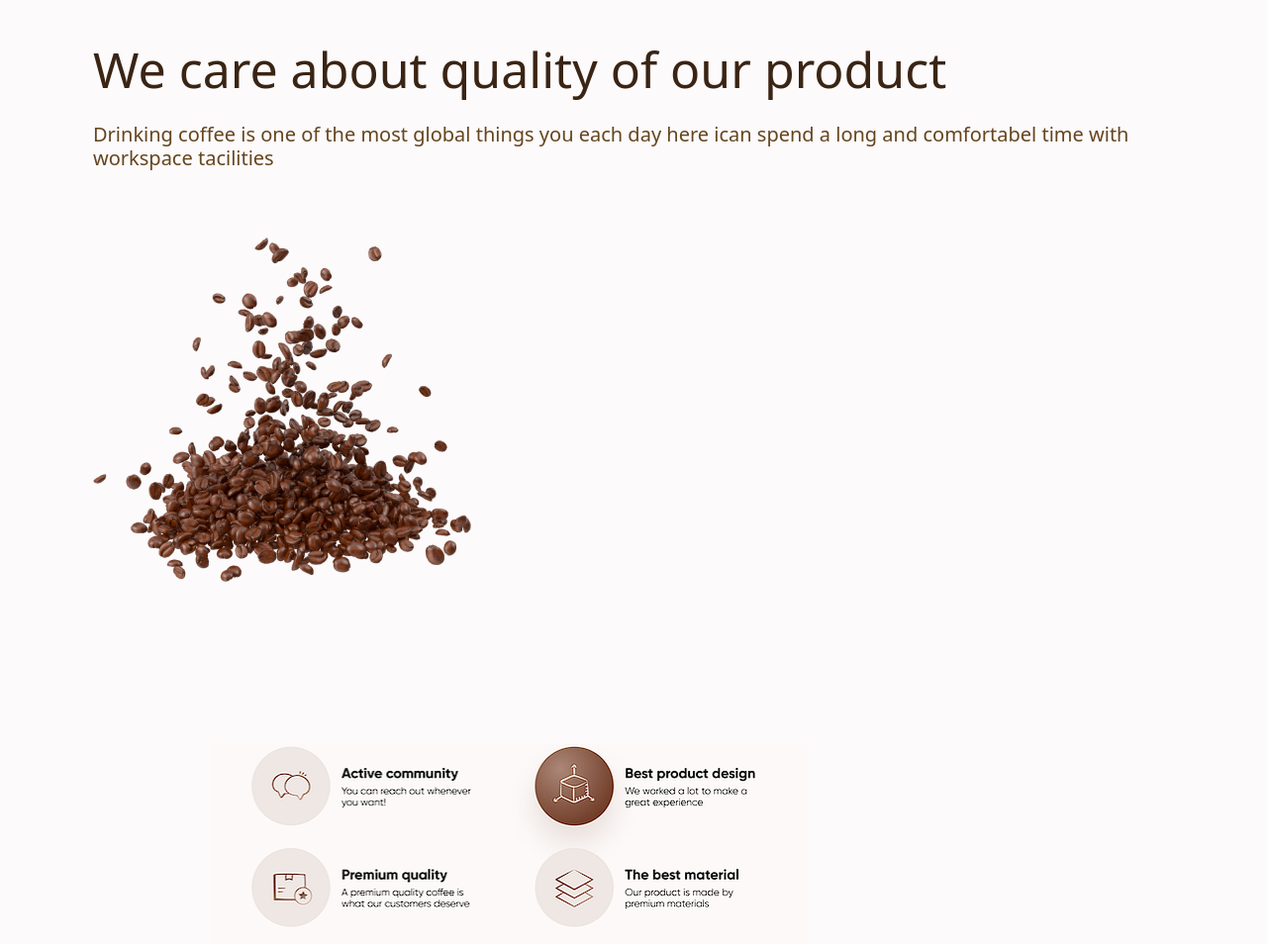
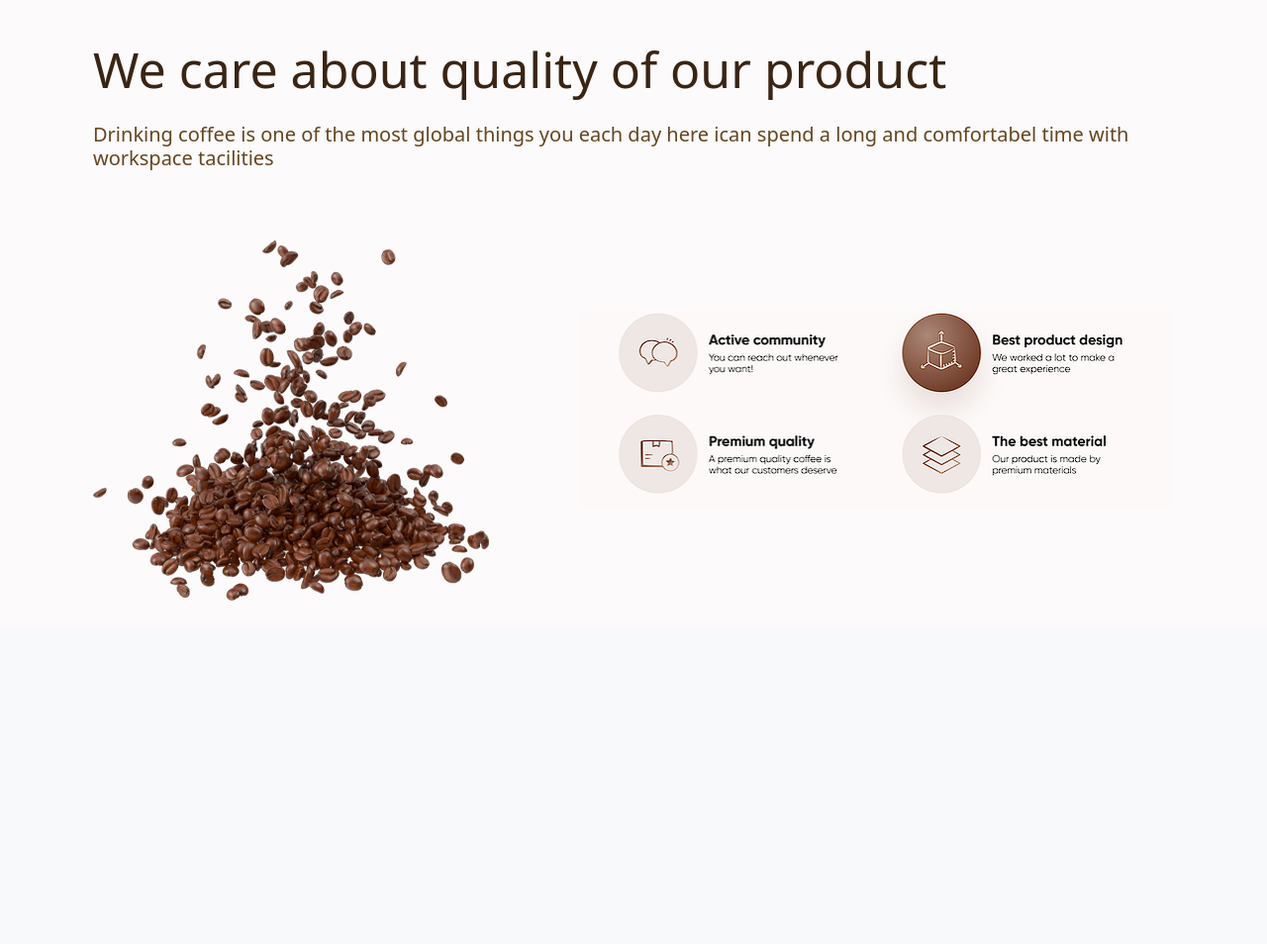
Before and after one commit to amarezZam/Real-Web, a PHP site: page / in a window 1280 px wide. Shown: the part 1851-2805 px from the top of the page at 99% size. After the commit the page ends 2458 px from the top, so only its background shows below. Run offline with PHP 8.4, Linux system fonts and the light colour scheme.

Commit message:
engeriving img

```diff
--- a/Style/Styles.css
+++ b/Style/Styles.css
@@ -118,18 +118,24 @@ padding: 25px;
   justify-content: center;
   text-align: center;
 }
-.bean-banner{
 
-margin-top: 60px;
-  float: left;
-  width: 35%;
-  height: 20%;
-}
 .bean-text{
   font-size: 50px;
   color: #3a2414;
+  background-image: none;
 }
-.option-web{
-  margin-top: 15%;
-  margin-left: 11%;
-}
+
+
+.bean-banner{
+    float: left;
+width: 400px;
+height: 400px;
+margin-top: 5%;
+
+  }
+  .option-web{
+    margin-top: 13%;
+    margin-left: 45%;
+    width: 600px;
+    height: 200px;
+  }
--- a/index.html
+++ b/index.html
@@ -284,8 +284,10 @@
 			<p class="bean-text" >We care about quality of our product   </p>
 
 			<h5 style="color: #65451F;">Drinking coffee is one of the most global things you each day here ican spend a long and comfortabel time with workspace tacilities</h5>
-			<img src="/img/110-1102727_coffee-beans-coffee-bean-png.png" alt="" class="bean-banner" >
-			<img src="/img/Screenshot 2024-02-14 230713.png" alt="" class="option-web" >
+
+			<div class="bean-banner" style="background-image: url(/img/qw.png)  ;"></div>
+			<div class="option-web" style="background-image: url(/img/Screenshot\ 2024-02-14\ 230713.png);" ></div>
+
 		</div>
 
 
```
Also changed, not shown: img/Untitled-1w.png (added), img/q.png (added), img/qw.png (added).
